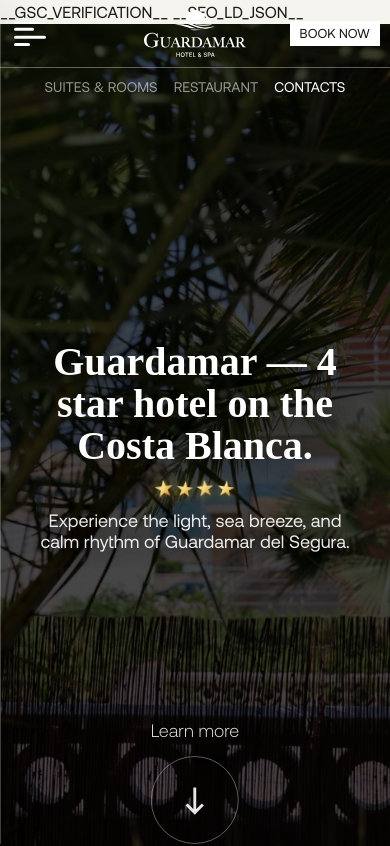
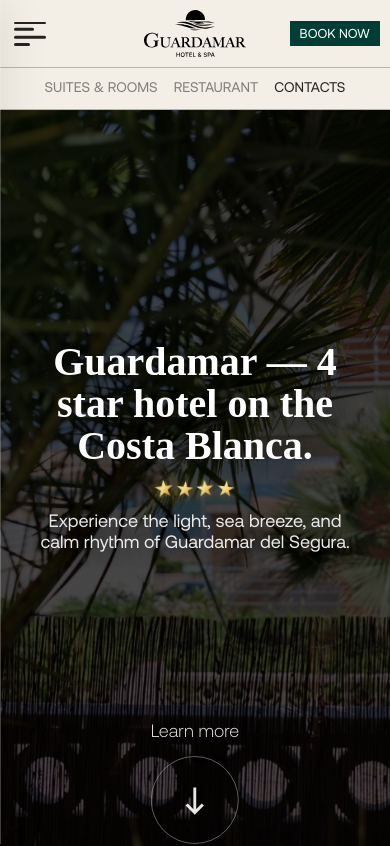
Before and after one commit to VladyslavPetskovych/Quademar, a React (Vite) app in the folder site/: page / in a window 390 px wide. Shown: the top 846 px of the page. Built offline with nearby package versions, Linux system fonts and the light colour scheme; a web font is replaced by a local one.

Commit message:
trying to fix this stupid layout

```diff
--- a/site/src/components/layout/Header/Header.jsx
+++ b/site/src/components/layout/Header/Header.jsx
@@ -19,7 +19,8 @@
   const navLabel = (linkId, shortRestaurant = false) =>
     shortRestaurant && linkId === 'restaurant-bar' ? t('nav.restaurantShort') : t(navLabelKey(linkId))
 
-  const navColor = isOverVideo ? 'text-white' : 'text-[#252422]'
+  /** On small screens over the hero, header is solid cream (Telegram / safe-area); use dark chrome. */
+  const navColor = isOverVideo ? 'text-white max-md:text-[#252422]' : 'text-[#252422]'
   const lockedBtnExtra =
     'cursor-pointer border-0 bg-transparent p-0 opacity-55 hover:opacity-90 focus:outline-none focus-visible:ring-2 focus-visible:ring-[#0a3f35]/40 focus-visible:ring-offset-2 focus-visible:ring-offset-transparent'
 
@@ -44,19 +45,23 @@
       <header
         className={`fixed top-0 left-0 right-0 z-50 pt-[env(safe-area-inset-top,0px)] transition-all duration-300 ${
           isOverVideo
-            ? 'bg-transparent'
+            ? 'bg-transparent max-md:bg-[#f3efe6] max-md:border-b max-md:border-[#2c2b28]/30'
             : 'bg-[#f3efe6] border-b border-[#2c2b28]/30'
         } w-full max-w-full overflow-x-hidden`}
       >
         <div className="w-full px-0 lg:mx-auto lg:max-w-[1320px] lg:px-6">
           <div
-            className={`grid grid-cols-3 items-center gap-2 px-2.5 py-2.5 lg:grid-cols-[1fr_auto_1fr] lg:gap-4 lg:px-0 lg:py-3.5 ${isOverVideo ? 'border-b border-white/35' : 'border-b border-[#2c2b28]/30'}`}
+            className={`grid grid-cols-3 items-center gap-2 px-2.5 py-2.5 lg:grid-cols-[1fr_auto_1fr] lg:gap-4 lg:px-0 lg:py-3.5 ${
+              isOverVideo ? 'border-b border-white/35 max-md:border-[#2c2b28]/30' : 'border-b border-[#2c2b28]/30'
+            }`}
           >
             <div className="flex items-center gap-2 justify-self-start">
               <BurgerButton
                 isOpen={menuOpen}
                 onClick={() => setMenuOpen((o) => !o)}
-                className={`${navColor} ${isOverVideo ? 'hover:bg-white/10' : 'hover:bg-stone-200/50'}`}
+                className={`${navColor} ${
+                  isOverVideo ? 'hover:bg-white/10 max-md:hover:bg-stone-200/50' : 'hover:bg-stone-200/50'
+                }`}
               />
               <span className={`hidden lg:inline font-sans text-sm font-normal tracking-[0.04em] ${navColor}`}>
                 {t('header.menu')}
@@ -65,11 +70,27 @@
 
             <div className="flex items-center justify-center min-w-0">
               <Link to="/" className="flex items-center justify-center">
-                <img
-                  src={headerLogo}
-                  alt={t('header.logoAlt')}
-                  className="h-[47px] w-[104px] object-contain lg:h-12 lg:w-auto transition-all duration-300"
-                />
+                {isOverVideo ? (
+                  <>
+                    <img
+                      src={logoDark}
+                      alt={t('header.logoAlt')}
+                      className="h-[47px] w-[104px] object-contain md:hidden lg:h-12 lg:w-auto transition-all duration-300"
+                    />
+                    <img
+                      src={logoWhite}
+                      alt=""
+                      aria-hidden
+                      className="hidden h-[47px] w-[104px] object-contain md:block lg:h-12 lg:w-auto transition-all duration-300"
+                    />
+                  </>
+                ) : (
+                  <img
+                    src={headerLogo}
+                    alt={t('header.logoAlt')}
+                    className="h-[47px] w-[104px] object-contain lg:h-12 lg:w-auto transition-all duration-300"
+                  />
+                )}
               </Link>
             </div>
 
@@ -91,7 +112,7 @@
                 to="/"
                 className={`flex items-center gap-1.5 px-[10px] py-[6px] sm:gap-2 sm:px-5 sm:py-2.5 transition-colors ${
                   isOverVideo
-                    ? 'bg-white text-stone-900 hover:bg-stone-100'
+                    ? 'bg-white text-stone-900 hover:bg-stone-100 max-md:bg-[#003d35] max-md:text-white max-md:hover:bg-[#0b4a41]'
                     : 'bg-[#003d35] text-white hover:bg-[#0b4a41]'
                 }`}
                 aria-label={t('header.bookNow')}
--- a/site/src/index.css
+++ b/site/src/index.css
@@ -79,8 +79,8 @@
 html {
   scroll-behavior: smooth;
   overflow-x: hidden;
-  /* Same as body so any sub-pixel band in embedded WebViews matches page bg */
-  background-color: #f6f4ef;
+  /* Matches header cream — fills rare gaps above content (Telegram / iOS in-app). Body keeps page beige. */
+  background-color: #f3efe6;
 }
 
 body {
```
